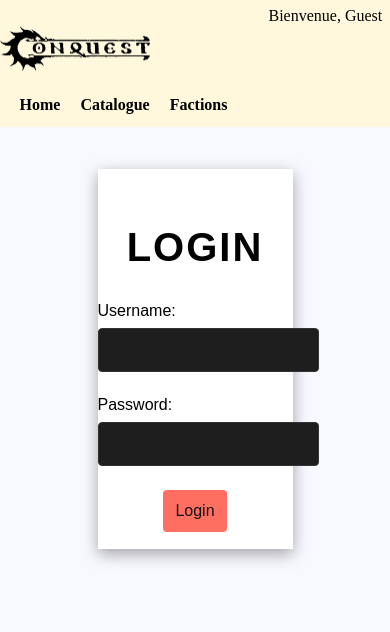
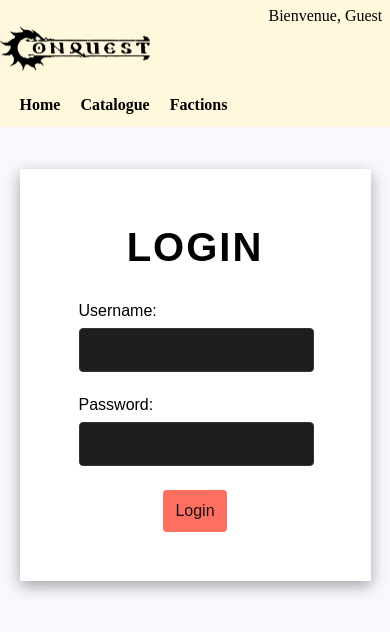
Before and after one commit to AlexandreTheDwarf/Molengeek-Projet-Redux-Alexandre, a React (Vite) app: page /login in a window 390 px wide. Shown: the top 632 px of the page. Built offline with nearby package versions, Linux system fonts and the light colour scheme; a web font is replaced by a local one.

Commit message:
some css change on responsive desing

```diff
--- a/src/pages/Home/Home.scss
+++ b/src/pages/Home/Home.scss
@@ -57,10 +57,11 @@
 
        .LoreDiv{
         width: 90%;
-        font-size: 16px;
-        color: black;
-        text-align: center;
-        margin-bottom: 5%;
+        p{
+            font-size: 16px;
+            text-align: center;
+            margin-bottom: 5%;
+        }
        }
       .bg-video{
             display: none;
--- a/src/pages/Login/Login.scss
+++ b/src/pages/Login/Login.scss
@@ -26,7 +26,6 @@
       align-items: center;
       width: 100%;
       max-width: 400px;
-
 
       div {
         margin-bottom: 1.5rem;
@@ -70,3 +69,21 @@
       }
     }
   }
+
+
+@media (max-width: 600px) {
+  .Login{
+    width: 90%;
+    padding-bottom: 2em;
+    form{
+      div{
+        display: flex;
+        flex-direction: column;
+        justify-content: center;
+        input{
+          width: 90%;
+        }
+      }
+    }
+  }
+}
```
